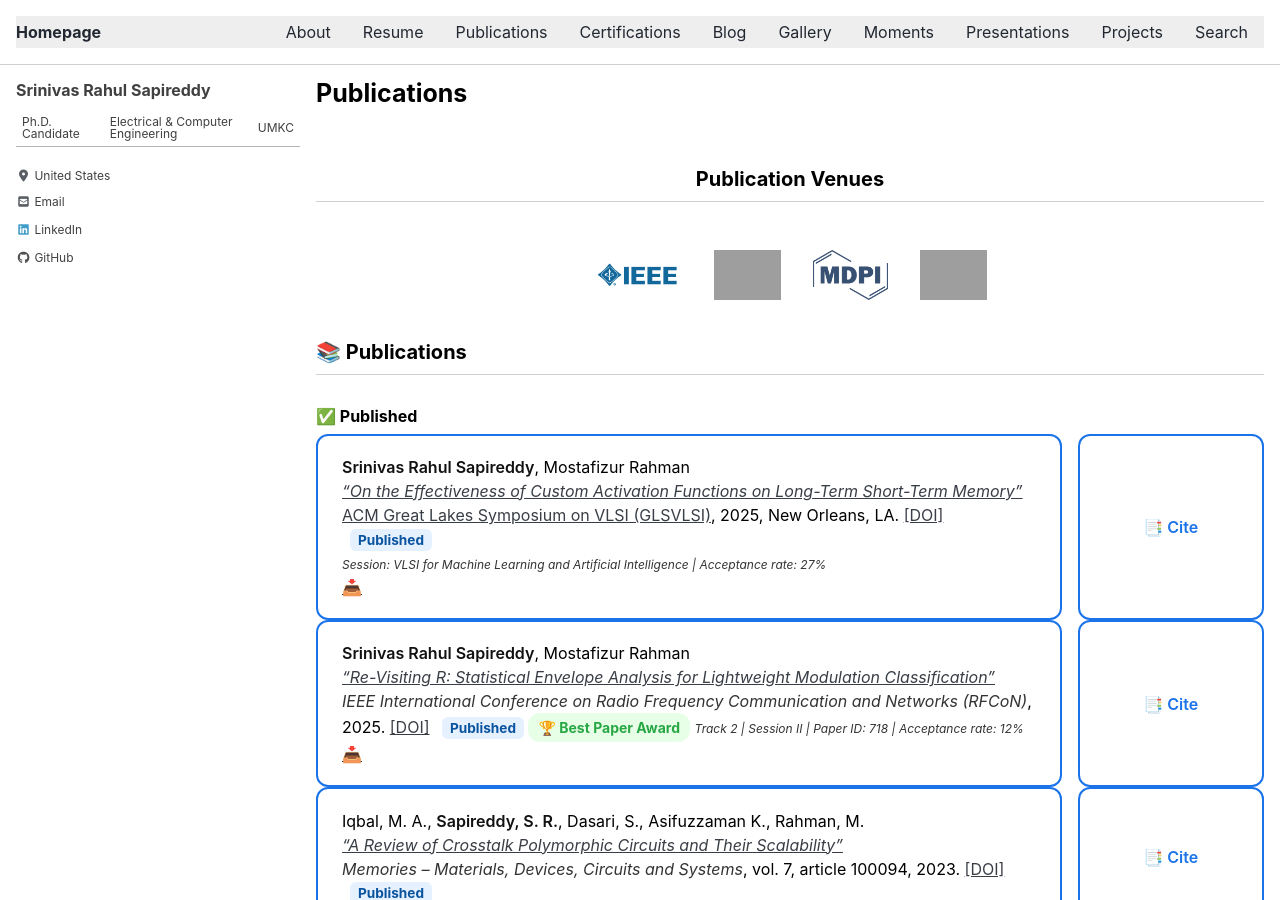
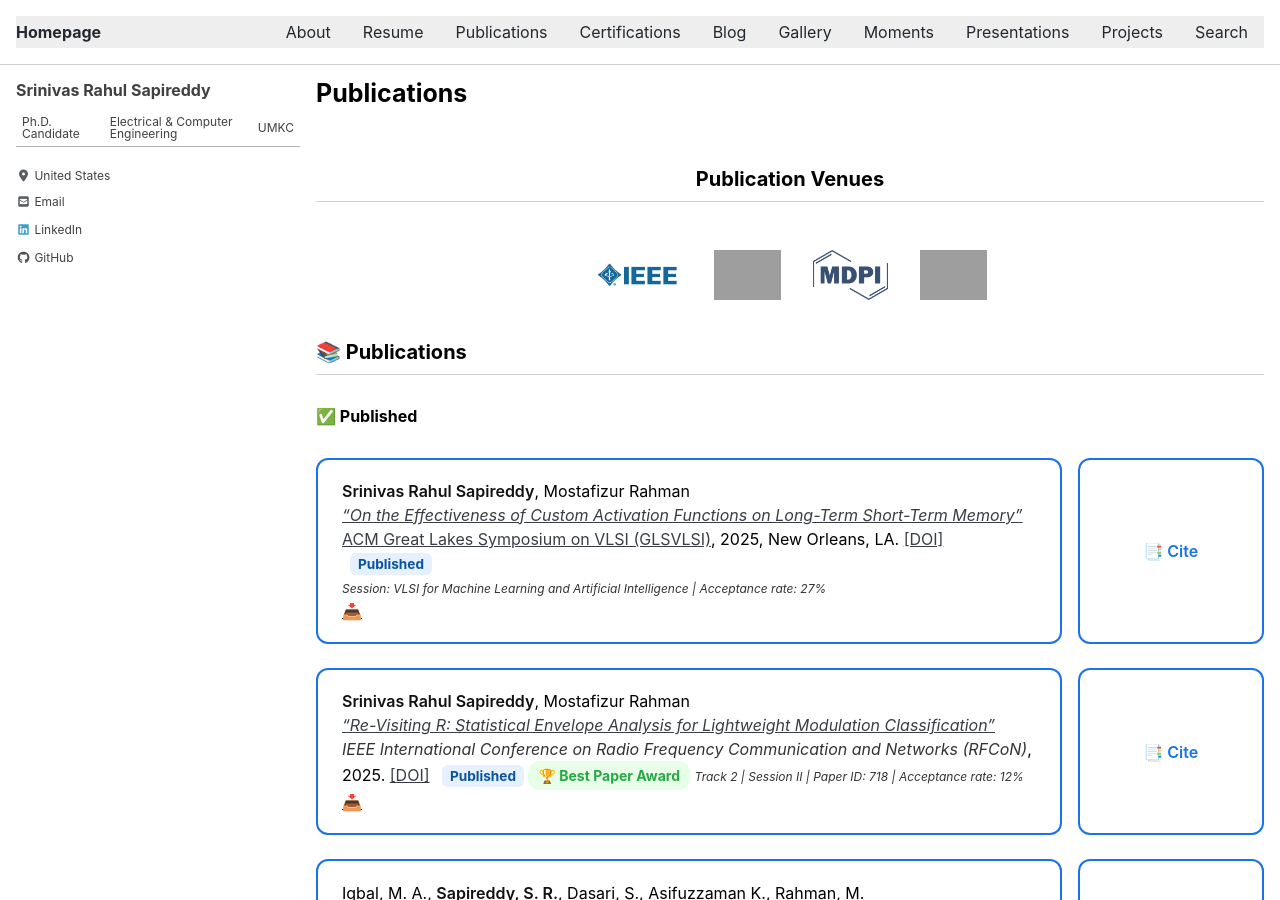
Before and after one commit to srsapireddy/srsapireddy.github.io, a Jekyll site: the page built from _pages/publications.md, in a window 1280 px wide and 900 px high. Built offline with Jekyll 4.4.1, drawn with Linux system fonts in a browser that asks for light colours; cached includes are drawn as plain includes; nearby versions of some CDN libraries; grey boxes are pictures that could not be loaded.

Commit message:
Update publications.md

```diff
--- a/_pages/publications.md
+++ b/_pages/publications.md
@@ -161,6 +161,7 @@
   <h2>📚 Publications</h2>
     <!-- Published -->
   <h3 style="margin-top:2rem;">✅ Published</h3>
+  <div class="pub-grid">
     <div class="pub-entry">
       <div class="pub-card">
       <strong>Srinivas Rahul Sapireddy</strong>, Mostafizur Rahman<br>
```
